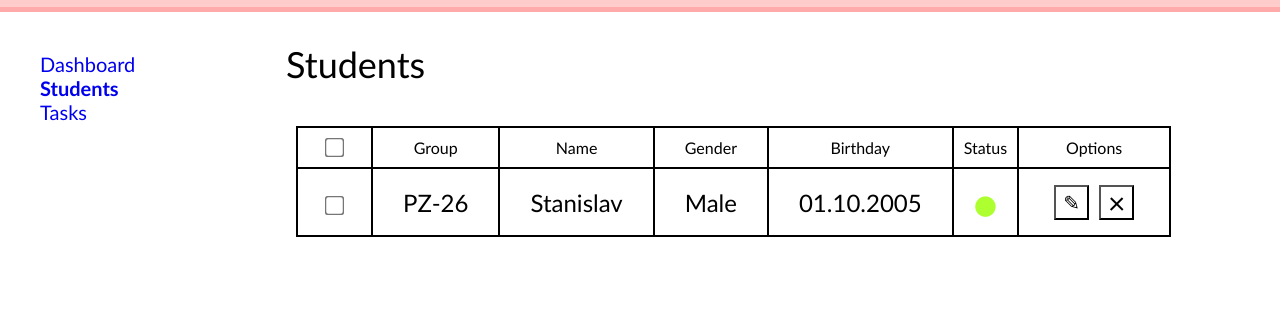
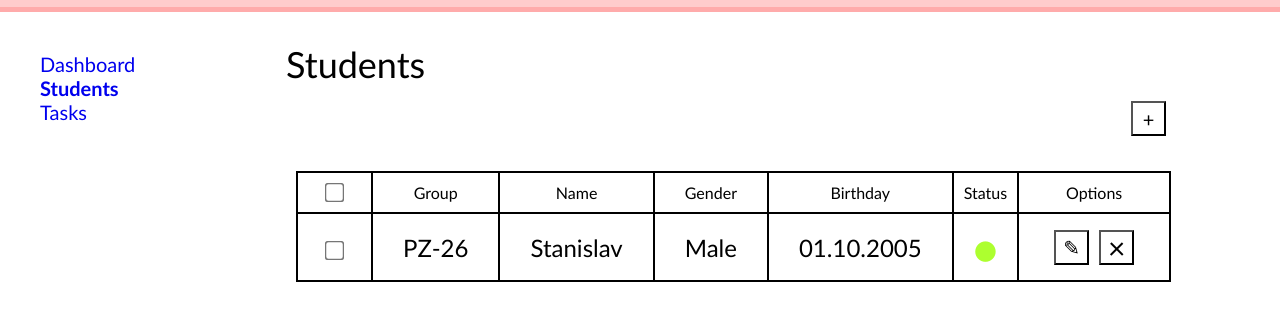
Before and after one commit to mintusyaka/programming-in-internet, a plain HTML site: page index.html in a window 1280 px wide. Shown: the part 68-388 px from the top of the page. Drawn offline with Linux system fonts and the light colour scheme.

Commit message:
FEAT: "Add" button.

```diff
--- a/index.html
+++ b/index.html
@@ -42,19 +42,8 @@
       <div class="table-container">
         <h2>Students</h2>
         <div class="table-div">
+        <button type="button" id="btnAdd">+</button>
         <table>
-          <!-- <tr class="row-for-add-button">
-            <th></th>
-            <th></th>
-            <th></th>
-            <th></th>
-            <th></th>
-            <th></th>
-              <th>
-              <button type="button" id="btnAdd">+</button>
-
-              </th>
-          </tr> -->
           <tr>
             <th><input type="checkbox" name="head-checkbox" /></th>
             <th>Group</th>
--- a/styles/smartphone-style.css
+++ b/styles/smartphone-style.css
@@ -110,6 +110,7 @@ main nav li {
 .table-div {
   display: flex;
   justify-content: center;
+  flex-direction: column;
   margin: 10px;
 }
 
@@ -173,6 +174,7 @@ td div button {
   background-color: inherit;
   width: 15px;
   height: 15px;
+  margin-left: auto;
 }
 
 .table-container button {
@@ -181,15 +183,6 @@ td div button {
   justify-content: space-around;
   text-align: center;
   margin: 5px;
-}
-
-.button-container {
-  display: flex;
-  justify-content: flex-end;
-}
-
-.row-for-add-button {
-  border: none;
 }
 
 @media only screen and (min-width: 768px) {
@@ -289,6 +282,23 @@ td div button {
     justify-content: space-around;
     text-align: center;
   }
+
+  #btnAdd {
+    cursor: pointer;
+    appearance: none;
+    background-color: inherit;
+    width: 35px;
+    height: 35px;
+    margin-left: auto;
+  }
+
+  .table-container button {
+    display: flex;
+    align-items: center;
+    justify-content: space-around;
+    text-align: center;
+    margin: 5px;
+  }
 }
 
 @media only screen and (min-width: 1000px) {
```
